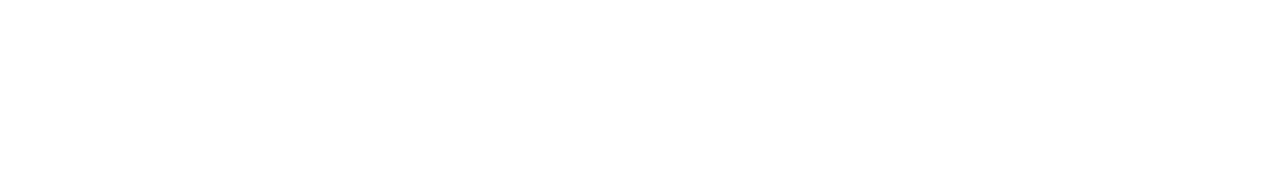
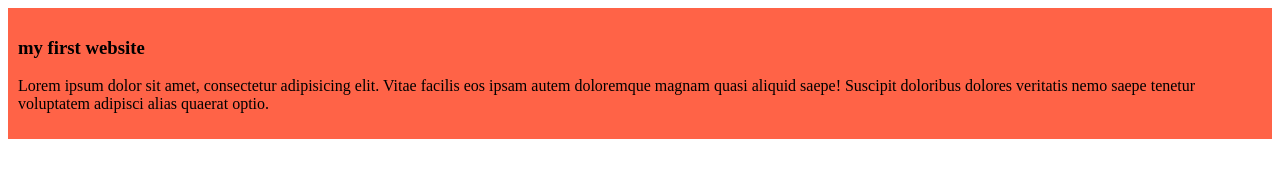
Before and after one commit to MostafizurRahman2488/my-simple-website, a plain HTML site: page index.html in a window 1280 px wide. Drawn offline with Linux system fonts and the light colour scheme.

Commit message:
added the first blog

```diff
--- a/index.html
+++ b/index.html
@@ -5,10 +5,15 @@
     <meta charset="UTF-8">
     <meta name="viewport" content="width=device-width, initial-scale=1.0">
     <title>my simple website</title>
+    <link rel="stylesheet" href="styles/blog.css">
 </head>
 
 <body>
+<div>
+    <h3>my first website</h3>
+    <p>Lorem ipsum dolor sit amet, consectetur adipisicing elit. Vitae facilis eos ipsam autem doloremque magnam quasi aliquid saepe! Suscipit doloribus dolores veritatis nemo saepe tenetur voluptatem adipisci alias quaerat optio.</p>
 
+</div>
 </body>
 
 </html>
--- /dev/null
+++ b/styles/blog.css
@@ -0,0 +1,4 @@
+div{
+    background-color: tomato;
+    padding: 10px;
+}
```
